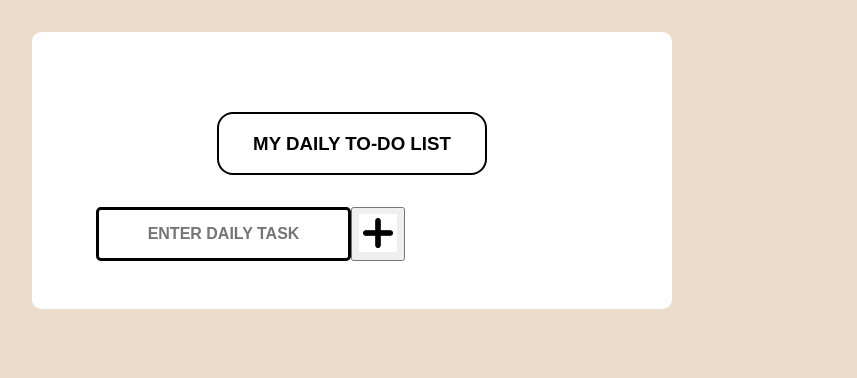
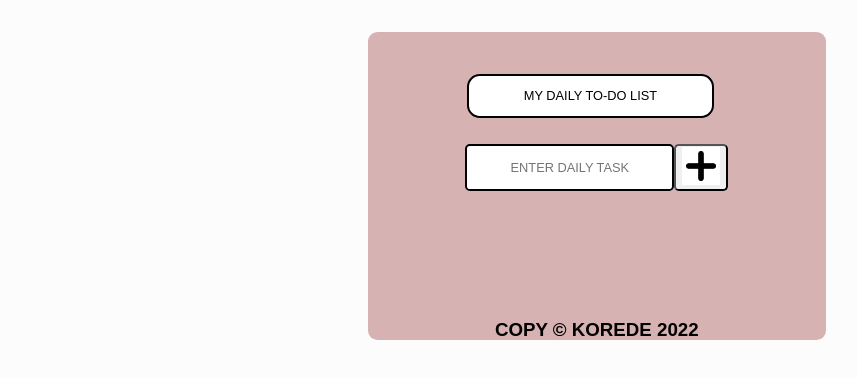
Before and after one commit to peacekorede/todoapp, a plain HTML site: page index.html in a window 1024 px wide. Shown: the whole page, without its empty margins (0-857 px from the left). Drawn offline with Linux system fonts and the light colour scheme.

Commit message:
improved some changes in the all files

```diff
--- a/index.html
+++ b/index.html
@@ -13,8 +13,8 @@
  <div class="main_page">
 
     <div>
-       <div class="page_header">
-            <h3>MY DAILY TO-DO LIST</h3>
+       <div>
+            <h3 class="page_header">MY DAILY TO-DO LIST</h3>
         </div>
 
 <div class="main_activity">
@@ -31,6 +31,10 @@
     </div>
    </div>
 
+   <div class="end">
+    <h3>COPY &copy;  KOREDE 2022</h3>
+ </div>
+
   </div>
 
 </div>
--- a/main.js
+++ b/main.js
@@ -21,13 +21,29 @@ btn_2.addEventListener('click', () => {
   )
   contentwrap.insertAdjacentHTML(
     'beforeend',
-    '<span style="margin:10px; border: 1px solid red; cursor:pointer; ">+</span>'
+    '<span style="margin:10px; border: 2px solid red; cursor: pointer; padding: 0.5rem; padding-buttom:-1rem; border-radius: 0.6rem; align-self: center; "><img src="/images/download (2).png" alt=""  width="22px"></span>'
   )
-  contentwrap.style.margin = "10px 10px"
+  contentwrap.style.margin = "18px 10px"
+  contentwrap.style.paddingLeft = "6rem"
   contentwrap.style.textDecoration = 'underline'
+   contentwrap.style.fontFamily = 'sans-serif'
+  contentwrap.style.fontWeight = '600'
+  contentwrap.style.fontSize = '1.1rem'
+  contentwrap.style.border = '0.1rem solid black'
+  contentwrap.style.maxWidth = '150%'
+  contentwrap.style.borderRadius = '0.7rem'
+  contentwrap.style.padding = '0.3rem 1rem'
+  contentwrap.style.display= 'flex'
+  contentwrap.style.flexWrap = 'wrap'
+  contentwrap.style.wordBreak= 'break-word'
+  contentwrap.style.justifyContent = 'space-between'
+  contentwrap.style.alignItems = 'center'
   input.value = ''
+
+
+
     display.appendChild(contentwrap)
-   nextItem.style.border = "1px solid green"
+   nextItem.style.border = "1px solid black"
  display.innerHTML += input.value + '<br />'
 
 input.value = ''
@@ -36,6 +52,8 @@ display.style.border = "3px solid black"
 display.style.maxWidth = "50%"
 display.style.marginTop = "2rem"
 display.style.padding= "1rem"
+
+
 })
 
 let arr = [1,3,4,5,6,6,7,78,]
--- a/style.css
+++ b/style.css
@@ -1,63 +1,156 @@
 body{
     margin: 0 auto;
-    background-color: rgb(236, 221, 203);
+    background-color: rgb(252, 252, 252);
     font-family: Arial, Helvetica, sans-serif;
+       padding-left: 23rem;
 }
 
-
 .main_page{
-    background-color: white;
+   background-color: rgb(246, 232, 232);
+   justify-content: center;
+   padding: 3rem 2rem;
    width: 50%;
-     margin: 2rem  2rem;
-    padding: 3rem 4rem;
-    align-items: center;
    border-radius: 0.6rem;
+   margin-top: 2rem;
   }
 
-
 .page_header{
-padding: 0rem 0.3rem;
-background-color: white;
+ padding: 1rem 0.2rem;
  width: 50%;
-margin: 2rem auto;
  max-height: 40%;
-  text-align: center;
+ margin-left: 8.7rem;
  border: 2px solid black;
  border-radius: 1rem;
  font-weight: 700;
  margin-bottom: 2rem;
+ background-color: white;
+ text-align: center;
+ }
+
+.main_activity{
+  display: flex;
+  justify-content: center;
 }
 
 
 #input{
  padding: 15px;
- background-color: white;
  max-width: 100%;
  max-height: 40%;
-  text-align: center;
- border: 3px solid black;
  border-radius: 0.3rem;
  font-weight: 700;
  font-size: 1rem;
+ text-align: center;
+ border: 3px solid black;
+ background-color: white;
+}
+
+#btn_2{
+    max-width: 50%;
+    border-radius: 0.3rem;
+    cursor: pointer;
+}
+
+
+#img{
+ width: 30px;
+ padding: 4px;
+ max-width: 100%;
+ max-height: 100%;
+ background-color: white;
+ }
+
+ .end{
+  text-align: center;
+  margin-top: 7rem;
+  margin-bottom: -3rem;
+ }
+
+
+
+
+@media (min-width: 876px) and (max-width: 1079px){
+  body{
+    margin: 0 auto;
+    font-family: Arial, Helvetica, sans-serif;
+
+
+}
+
+.main_page{
+    background-color: rgb(214, 178, 178);
+     width: 60%;
+    padding: 1.8rem 2rem;
+    border-radius: 0.6rem;
+}
+
+.page_header{
+  text-align: center;
+  background-color: white;
+  padding: 0.8rem 0.2rem;
+  width: 60%;
+  max-height: 20%;
+  border: 2px solid black;
+  border-radius: 0.8rem;
+  font-weight: 400;
+  margin-bottom: 1.6rem;
+  margin-left: 4.2rem;
+  font-size: 0.8rem;
+}
+
+.main_activity{
+  display: flex;
+  justify-content: center;
+}
+
+
+#input{
+  background-color: white;
+  text-align: center;
+  padding: 3px;
+  width: 50.6%;
+  max-height: 5%;
+  border: 2px solid black;
+  border-radius: 0.3rem;
+  font-weight: 400;
+  font-size: 0.8rem;
+}
+
+#btn_2{
+    max-width: 50%;
+    border-radius: 0.3rem;
+    cursor: pointer;
+}
+
+#display{
+    width: 80%;
+    font-size: 0.6rem;
+    padding: 0.5rem ;
 
 }
 
 
-#btn_2{
-    max-width: 50%;
-    cursor: pointer;
+ .end{
+  justify-content: center;
+  margin-top: 7rem;
+  margin-bottom: -3rem;
+ }
 
   }
 
-#img{
-    scroll-snap-align: 78px;
-      width: 30px;
-    padding: 4px;
- background-color: white;
-  max-width: 100%;
-  max-height: 100%;
+
+
+
+
+
+
+
+
+@media (min-width: 538px) and (max-width: 971px){
 
 }
-.main_activity{
-    display: flex;
+
+
+@media (min-width: 200px) and (max-width: 537px){
+
 }
```
Lines whose indentation alone changed are shown as unchanged.
